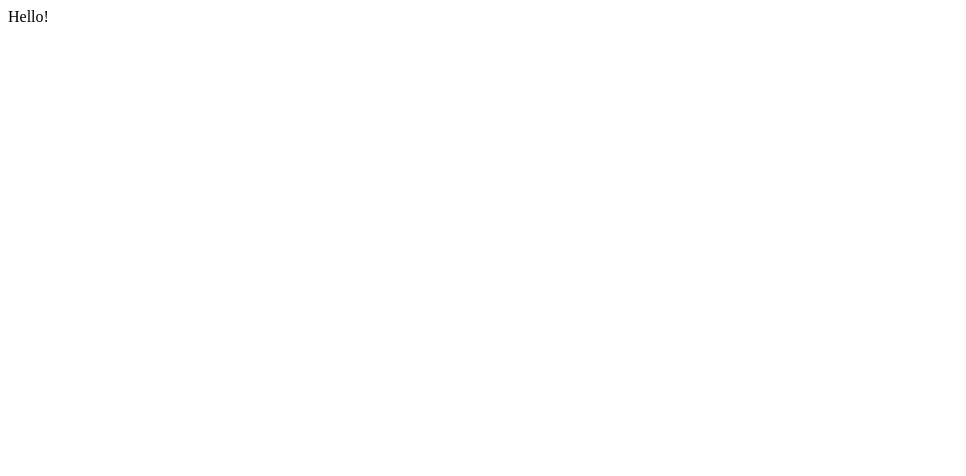
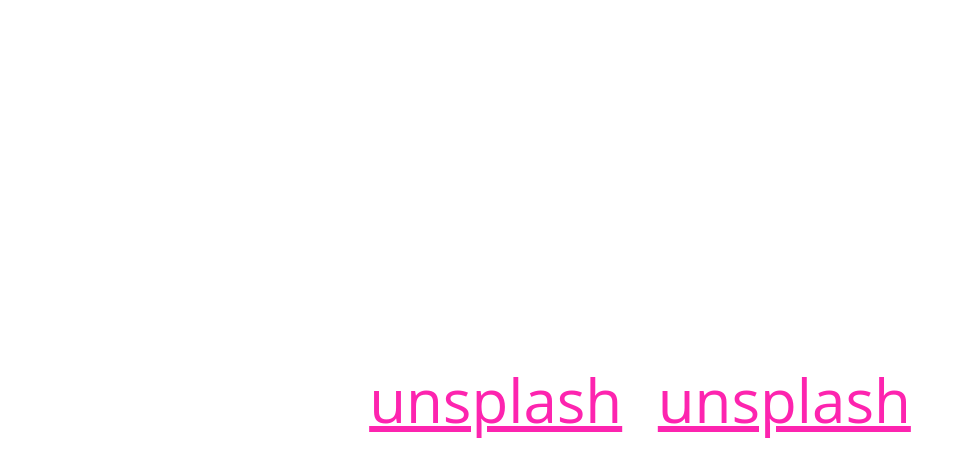
Before and after one commit to amino-oacid/first-project, a plain HTML site: page index.html in a window 1280 px wide. Shown: the whole page, without its empty margins (0-966 px from the left). Drawn offline with Linux system fonts and the light colour scheme.

Commit message:
change html and css files

```diff
--- a/index.html
+++ b/index.html
@@ -1,11 +1,19 @@
 <!DOCTYPE html>
-<html lang="en">
-<head>
-    <meta charset="UTF-8">
-    <meta name="viewport" content="width=device-width, initial-scale=1.0">
-    <title>Document</title>
-</head>
-<body>
-    Hello!
-</body>
+<html lang="ru">
+  <head>
+    <meta charset="utf-8" />
+    <meta name="viewport" content="width=device-width, initial-scale=1.0" />
+    <title>Две ссылки</title>
+    <link
+      rel="stylesheet"
+      href="https://code.s3.yandex.net/web-code/fonts/fonts.css"
+    />
+    <link rel="stylesheet" href="./style.css" />
+  </head>
+  <body>
+    <div>
+      <a href="https://unsplash.com/sdf">unsplash</a>
+      <a href="https://unsplash.com/dfg">unsplash</a>
+    </div>
+  </body>
 </html>
--- a/style.css
+++ b/style.css
@@ -0,0 +1,26 @@
+html,
+body {
+  height: 100%;
+}
+
+body {
+  display: flex;
+  justify-content: center;
+  align-items: center;
+  min-width: 850px;
+  margin: 0;
+  font-family: 'Open Sans', sans-serif;
+  font-size: 60px;
+  background-image: url(https://code.s3.yandex.net/web-code/images/dotted-l.svg);
+}
+
+a {
+  padding: 10px;
+  color: #fd24af;
+  background-color: white;
+}
+
+a:visited {
+  color: white;
+  background-color: #fd24af;
+}
```
